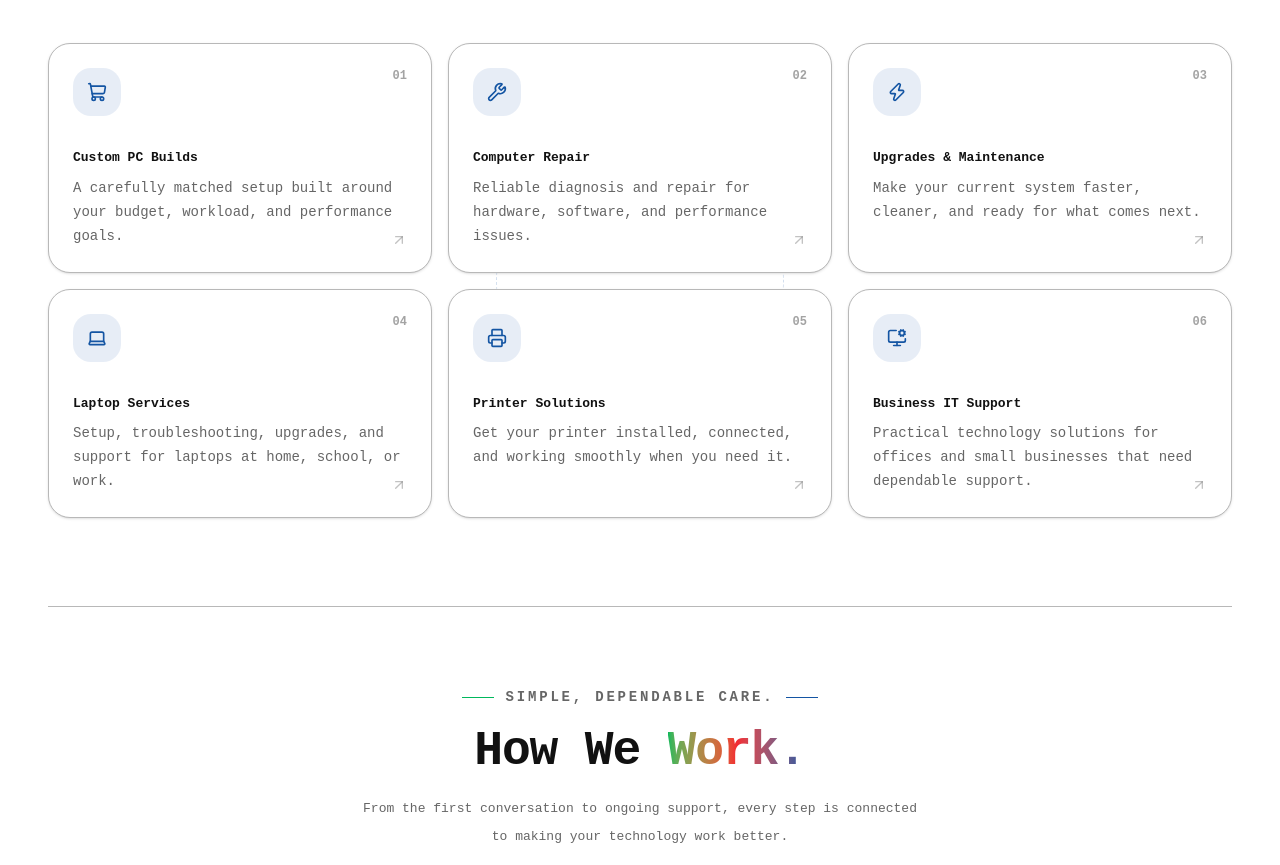
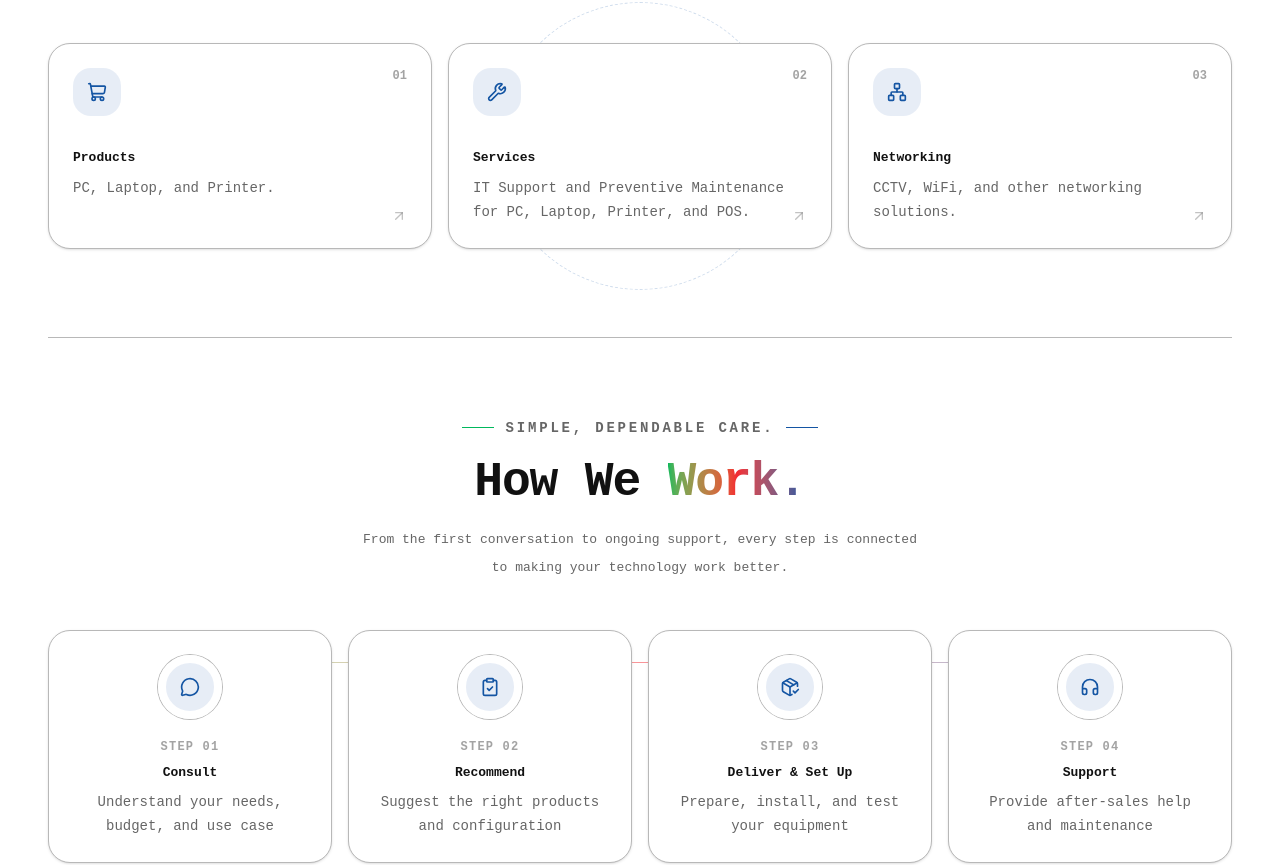
Before and after one commit to rastynkhen18/protechpc, a Next.js app: page / in a window 1280 px wide. Shown: the part 807-1672 px from the top of the page. Built offline with nearby package versions, Linux system fonts and the light colour scheme; no server answers.

Commit message:
update featured sections

```diff
--- a/app/page.tsx
+++ b/app/page.tsx
@@ -4,19 +4,16 @@ import Image from "next/image";
 import Link from "next/link";
 import { useEffect, useRef, useState } from "react";
 import {
-  Laptop,
-  MonitorCog,
-  Printer,
   ShoppingCart,
   CheckCircle2,
   Wrench,
-  Zap,
   ArrowUpRight,
   MessageCircle,
   ClipboardCheck,
   PackageCheck,
   Headphones,
   Star,
+  Network,
 } from "lucide-react";
 import {
   Accordion,
@@ -34,39 +31,21 @@ import CallToAction from "@/components/cta";
 const featuredServices = [
   {
     icon: ShoppingCart,
-    title: "Custom PC Builds",
+    title: "Products",
     description:
-      "A carefully matched setup built around your budget, workload, and performance goals.",
+      "PC, Laptop, and Printer.",
   },
   {
     icon: Wrench,
-    title: "Computer Repair",
+    title: "Services",
     description:
-      "Reliable diagnosis and repair for hardware, software, and performance issues.",
+      "IT Support and Preventive Maintenance for PC, Laptop, Printer, and POS.",
   },
   {
-    icon: Zap,
-    title: "Upgrades & Maintenance",
+    icon: Network,
+    title: "Networking",
     description:
-      "Make your current system faster, cleaner, and ready for what comes next.",
-  },
-  {
-    icon: Laptop,
-    title: "Laptop Services",
-    description:
-      "Setup, troubleshooting, upgrades, and support for laptops at home, school, or work.",
-  },
-  {
-    icon: Printer,
-    title: "Printer Solutions",
-    description:
-      "Get your printer installed, connected, and working smoothly when you need it.",
-  },
-  {
-    icon: MonitorCog,
-    title: "Business IT Support",
-    description:
-      "Practical technology solutions for offices and small businesses that need dependable support.",
+      "CCTV, WiFi, and other networking solutions.",
   },
 ];
 
```
